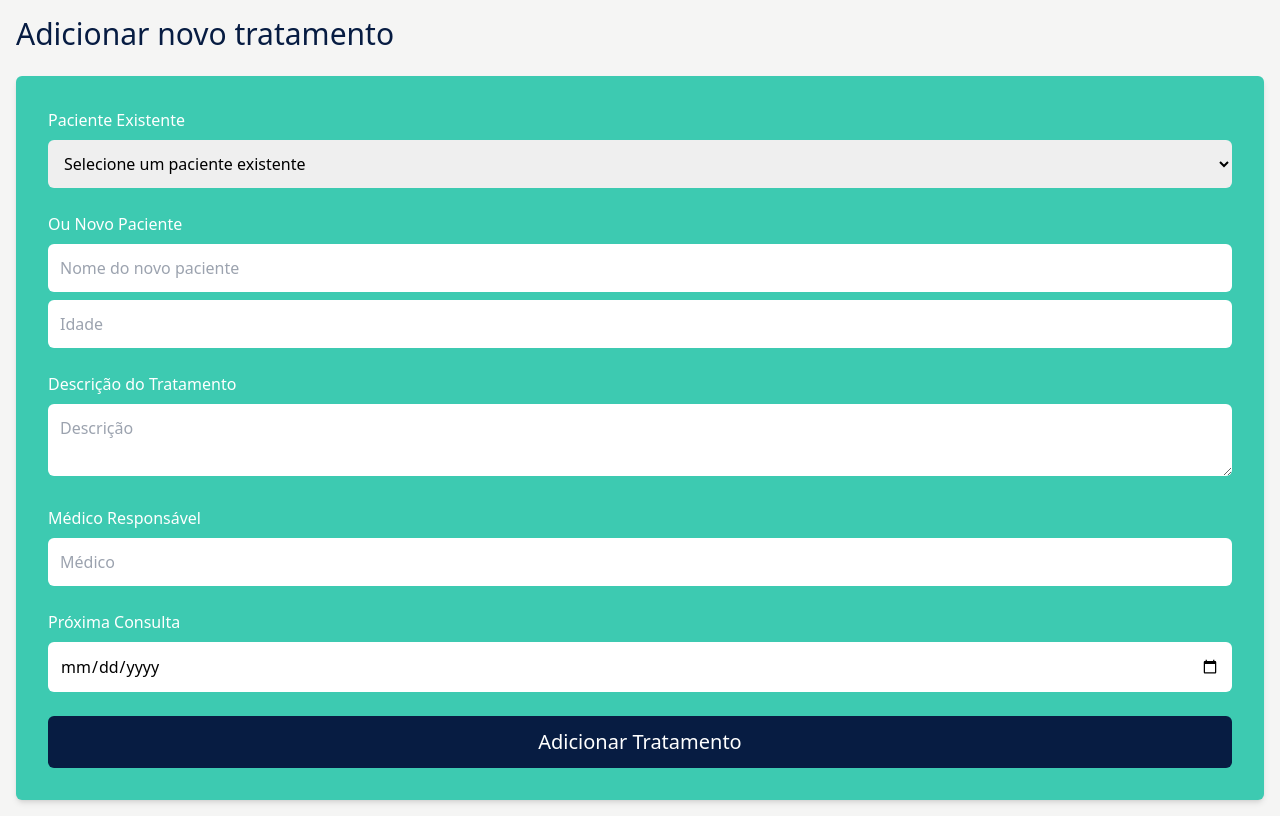
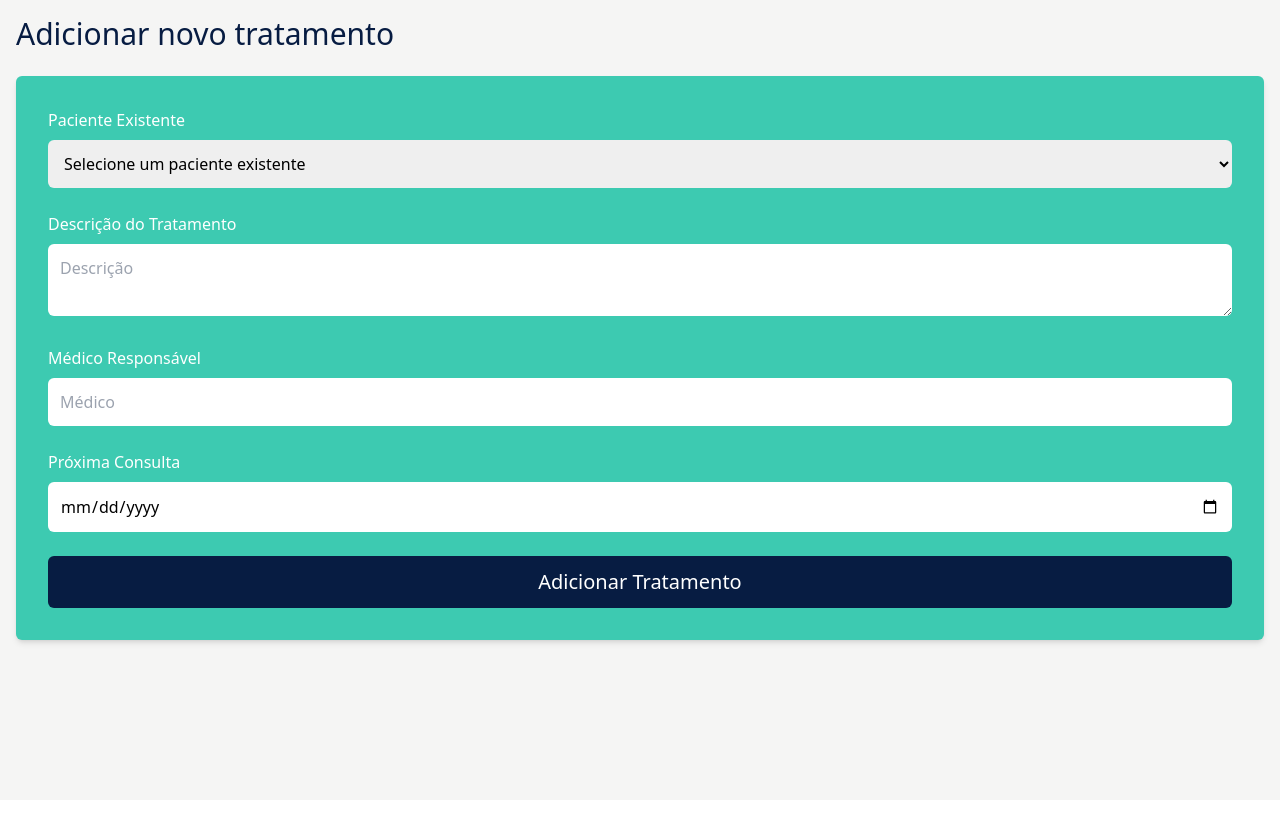
Before and after one commit to mauroDasChagas/hackathon-saude-4.0, a React (Create React App) app in the folder src/frontend/: page /new-treatment in a window 1280 px wide. Built offline with nearby package versions, Linux system fonts and the light colour scheme.

Commit message:
🩹 quick fix: adjustment in the fields to create new treatments

```diff
--- a/src/frontend/src/pages/NewTreatmentPage.jsx
+++ b/src/frontend/src/pages/NewTreatmentPage.jsx
@@ -1,12 +1,10 @@
 import React, { useState } from 'react';
 import { useNavigate } from 'react-router-dom';
-import { mockData, addPatient, addTreatment } from '../mockedData/patientsDataLake';
+import { mockData, addTreatment } from '../mockedData/patientsDataLake';
 
 const NewTreatmentPage = () => {
     const navigate = useNavigate();
     const [patientId, setPatientId] = useState('');
-    const [newPatientName, setNewPatientName] = useState('');
-    const [age, setAge] = useState('');
     const [description, setDescription] = useState('');
     const [doctor, setDoctor] = useState('');
     const [nextAppointment, setNextAppointment] = useState('');
@@ -20,17 +18,6 @@ const NewTreatmentPage = () => {
                 doctor,
                 nextAppointment,
                 status: 'ongoing'
-            });
-        } else {
-            addPatient({
-                name: newPatientName,
-                age,
-                treatments: [{
-                    description,
-                    doctor,
-                    nextAppointment,
-                    status: 'ongoing'
-                }]
             });
         }
 
@@ -55,23 +42,6 @@ const NewTreatmentPage = () => {
                             </option>
                         ))}
                     </select>
-                </div>
-                <div className="mb-6">
-                    <label className="block mb-2">Ou Novo Paciente</label>
-                    <input
-                        type="text"
-                        placeholder="Nome do novo paciente"
-                        value={newPatientName}
-                        onChange={(e) => setNewPatientName(e.target.value)}
-                        className="w-full p-3 rounded-md text-black mb-2"
-                    />
-                    <input
-                        type="text"
-                        placeholder="Idade"
-                        value={age}
-                        onChange={(e) => setAge(e.target.value)}
-                        className="w-full p-3 rounded-md text-black"
-                    />
                 </div>
                 <div className="mb-6">
                     <label className="block mb-2">Descrição do Tratamento</label>
```
